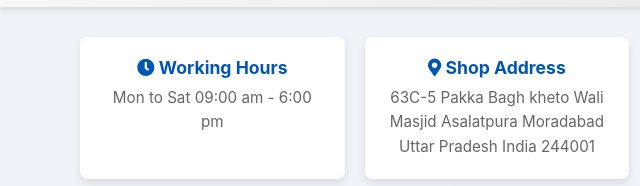
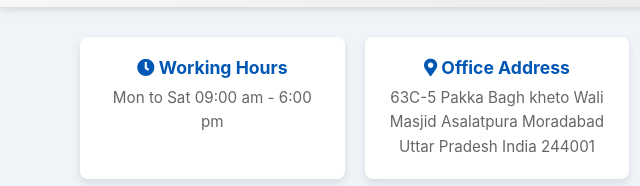
Before and after one commit to Raheenherbalicious/Raheenherbalicious, a plain HTML site: page index.html in a window 1280 px wide. Shown: the part 136-322 px from the top of the page, 0-640 px from the left. Drawn offline with nearby package versions, Linux system fonts and the light colour scheme.

Commit message:
Update index.html

```diff
--- a/index.html
+++ b/index.html
@@ -52,7 +52,7 @@
             </div>
             <div class="col-md-2.5 info-item">
                 <div class="info-content">
-                    <h6><i class="fas fa-map-marker-alt"></i> Shop Address</h6>
+                    <h6><i class="fas fa-map-marker-alt"></i> Office Address</h6>
                     <p>63C-5 Pakka Bagh kheto Wali Masjid Asalatpura Moradabad<br> Uttar Pradesh India 244001</p>
                 </div>
             </div>
```
